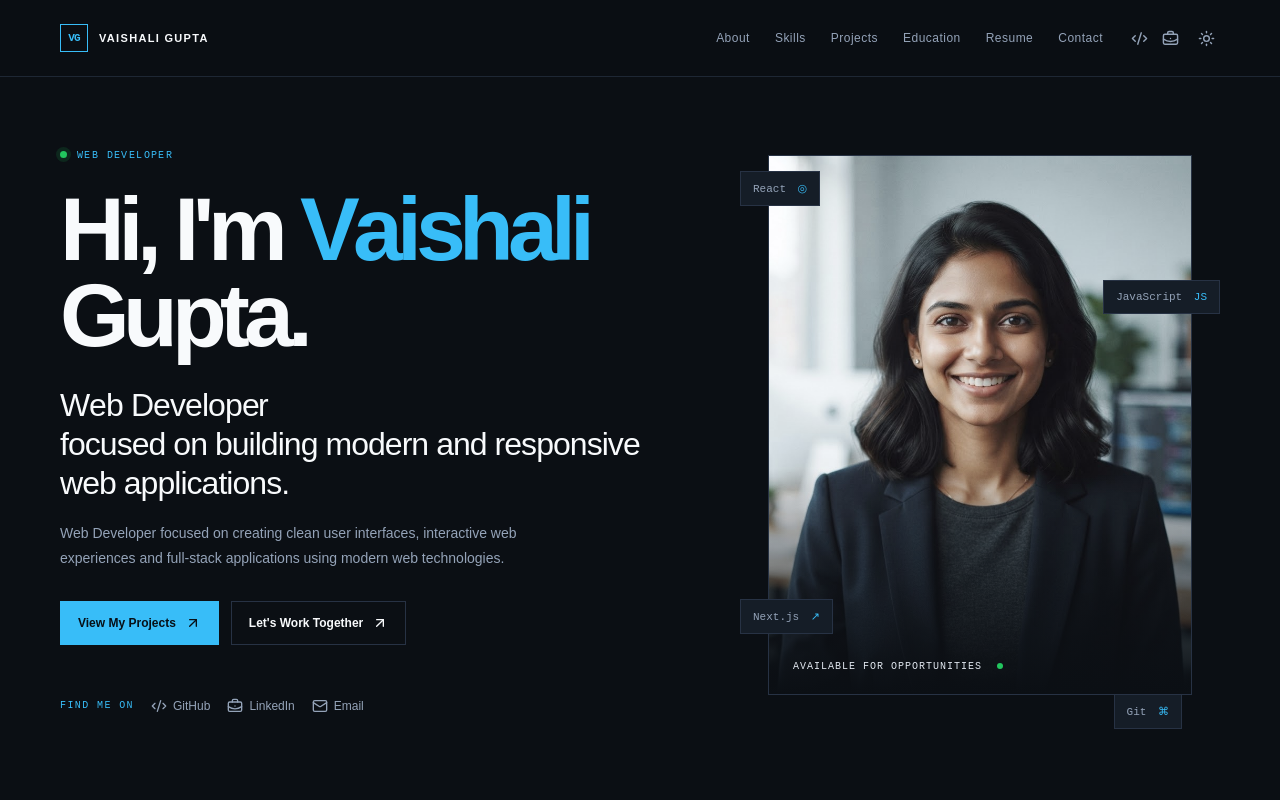
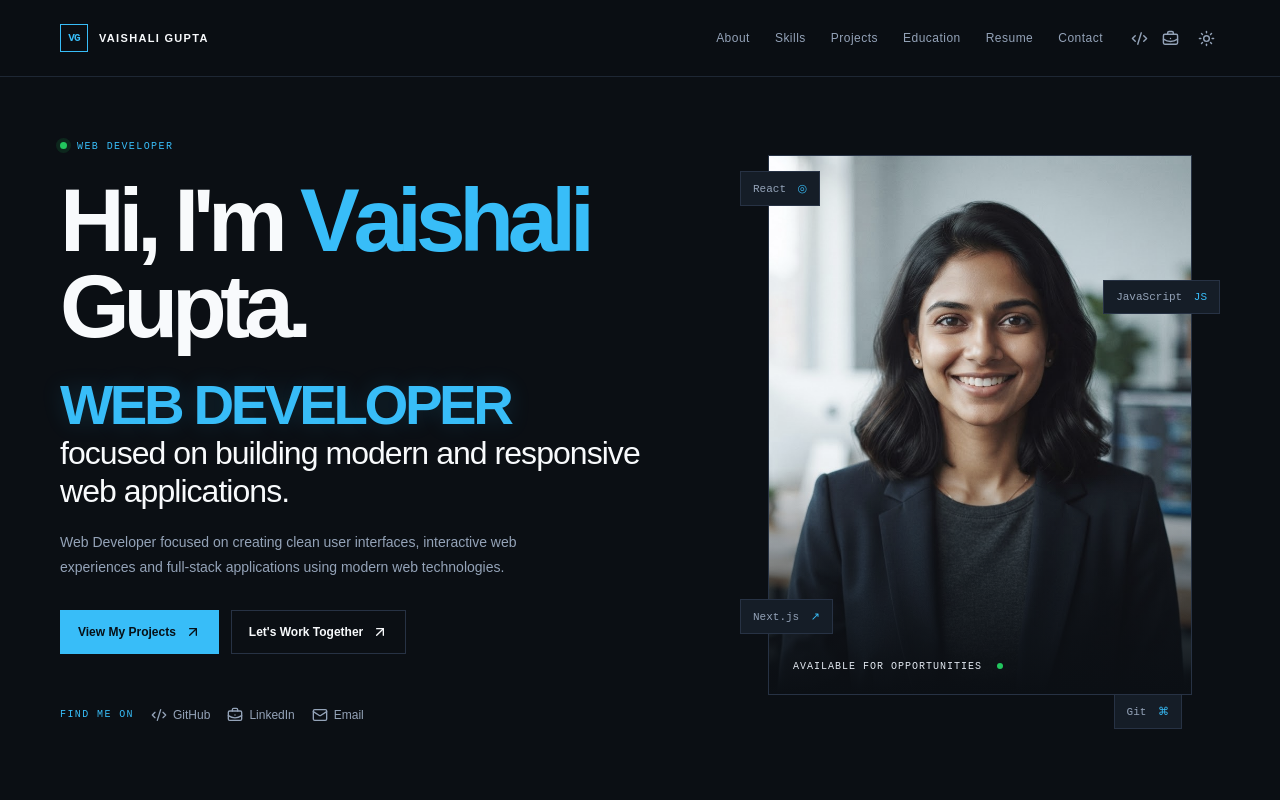
Before and after one commit to vaishali7895/vaishali-portfolio, a Next.js app: page / in a window 1280 px wide. Shown: the top 800 px of the page. Built offline with nearby package versions, Linux system fonts and the light colour scheme.

Commit message:
feat: enhance hero-lede typography and animated-letters animation\n\nAdded new styles for hero-role and updated animated-letters animation timing and effects.

```diff
--- a/app/globals.css
+++ b/app/globals.css
@@ -27,6 +27,7 @@ a { color:inherit; text-decoration:none; }
 h1 { font-size:clamp(3.2rem, 7vw, 6.4rem); line-height:.96; letter-spacing:-.07em; margin:23px 0 28px; font-weight:700; }
 em { color:var(--accent); font-style:normal; }
 .hero-lede { font-size:clamp(1.35rem,2.5vw,2rem); line-height:1.2; letter-spacing:-.03em; margin:0 0 19px; }
+.hero-lede .hero-role { font-size:clamp(2rem,4.4vw,4rem); line-height:.98; letter-spacing:-.06em; font-weight:700; color:var(--accent); text-transform:uppercase; text-shadow:0 0 22px color-mix(in srgb,var(--accent) 16%,transparent); }
 .hero-text,.body-copy { color:var(--muted); max-width:500px; line-height:1.8; font-size:14px; }
 .hero-buttons,.project-actions,.resume-actions { display:flex; flex-wrap:wrap; gap:12px; margin-top:30px; }
 .button { display:inline-flex; align-items:center; justify-content:center; gap:9px; padding:12px 17px; border:1px solid var(--border); font-size:12px; font-weight:700; transition:transform .2s,background .2s,border .2s; cursor:pointer; }
@@ -56,7 +57,7 @@ em { color:var(--accent); font-style:normal; }
 @keyframes hero-rise { from { opacity:0; transform:translateY(14px); } to { opacity:1; transform:translateY(0); } }
 .hero-enter { opacity:0; animation:hero-rise .55s cubic-bezier(.22,1,.36,1) forwards; }
 .hero-enter-1 { animation-delay:.08s; }.hero-enter-2 { animation-delay:.19s; }.hero-enter-3 { animation-delay:.31s; }.hero-enter-4 { animation-delay:.43s; }.hero-enter-5 { animation-delay:.56s; }
-.animated-letters { display:inline-flex; white-space:pre; }.animated-letter { display:inline-block; opacity:0; transform:translateY(.28em) scale(.98); filter:blur(4px); animation:letter-reveal .48s cubic-bezier(.22,1,.36,1) forwards; animation-delay:calc(var(--letter-index) * 55ms + .18s); }.hero h1 .animated-letter { animation-delay:calc(var(--letter-index) * 48ms + .28s); }.hero-role .animated-letter { animation-delay:calc(var(--letter-index) * 55ms + .22s); }.hero h1 em { transition:color .25s, letter-spacing .25s, text-shadow .25s; }.hero h1 em:hover { color:var(--text); letter-spacing:-.055em; text-shadow:0 0 18px color-mix(in srgb,var(--accent) 35%,transparent); } @keyframes letter-reveal { to { opacity:1; transform:translateY(0) scale(1); filter:blur(0); } }.hero-role:hover { color:var(--accent); }.hero-role:after { content:''; display:block; height:1px; width:0; background:currentColor; transition:width .25s ease-out; }.hero-role:hover:after { width:100%; }
+.animated-letters { display:inline-flex; white-space:pre; }.animated-letter { display:inline-block; opacity:0; transform:translateY(10px); filter:blur(4px); animation:letter-reveal .5s cubic-bezier(.22,1,.36,1) forwards; animation-delay:calc(var(--letter-index) * 60ms + .18s); transition:color .25s ease, text-shadow .25s ease, transform .25s ease; }.hero h1 .animated-letter { animation-delay:calc(var(--letter-index) * 60ms + .28s); }.hero-role .animated-letter { animation-delay:calc(var(--letter-index) * 60ms + .22s); }.hero h1 em { transition:color .25s, letter-spacing .25s, text-shadow .25s; }.hero h1 em:hover { color:var(--text); letter-spacing:-.055em; text-shadow:0 0 18px color-mix(in srgb,var(--accent) 35%,transparent); }.hero h1 em:hover .animated-letter { transform:translateY(-2px); text-shadow:0 0 12px color-mix(in srgb,var(--accent) 35%,transparent); } @keyframes letter-reveal { to { opacity:1; transform:translateY(0); filter:blur(0); } }.hero-role:hover { color:var(--accent-strong); text-shadow:0 0 24px color-mix(in srgb,var(--accent) 28%,transparent); }.hero-role:hover .animated-letter { transform:translateY(-2px); }.hero-role:after { content:''; display:block; height:2px; width:0; background:currentColor; transition:width .25s ease-out; }.hero-role:hover:after { width:100%; }
 .role-highlight { display:inline-block; transition:color .25s, transform .25s, text-shadow .25s; }.role-highlight:hover { color:var(--accent-strong); transform:translateX(3px); text-shadow:0 0 14px color-mix(in srgb,var(--accent) 25%,transparent); }
 .nav-links a,.text-link,.email-link,.case-link,.footer-links a { position:relative; }.nav-links a:after,.text-link:after,.email-link:after,.case-link:after,.footer-links a:after { content:''; position:absolute; left:0; right:100%; bottom:-5px; height:1px; background:var(--accent); transition:right .22s ease-out; }.nav-links a:hover:after,.text-link:hover:after,.email-link:hover:after,.case-link:hover:after,.footer-links a:hover:after { right:0; }
 .nav-links a:hover,.nav-links a:focus-visible { color:var(--accent); }.nav-actions a,.social-row a,.icon-button { transition:color .2s, transform .2s, filter .2s; }.nav-actions a:hover,.social-row a:hover,.icon-button:hover { transform:translateY(-2px); color:var(--accent); filter:drop-shadow(0 0 7px color-mix(in srgb,var(--accent) 35%,transparent)); }
```
